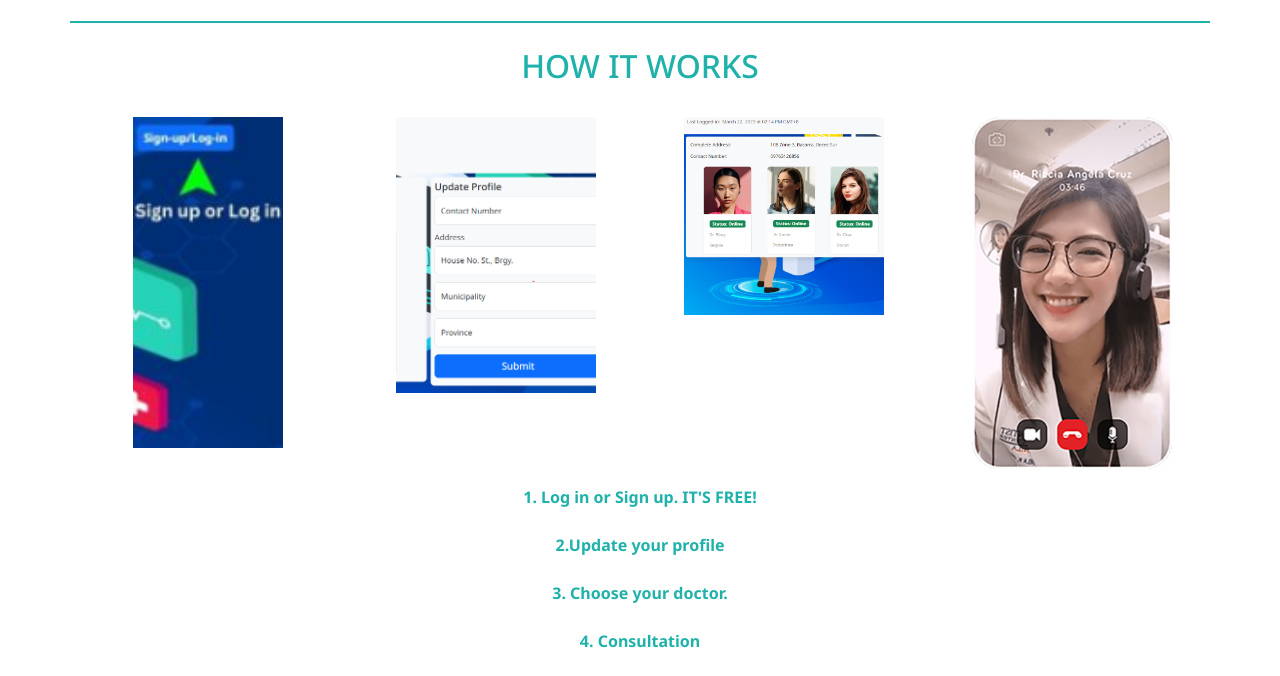
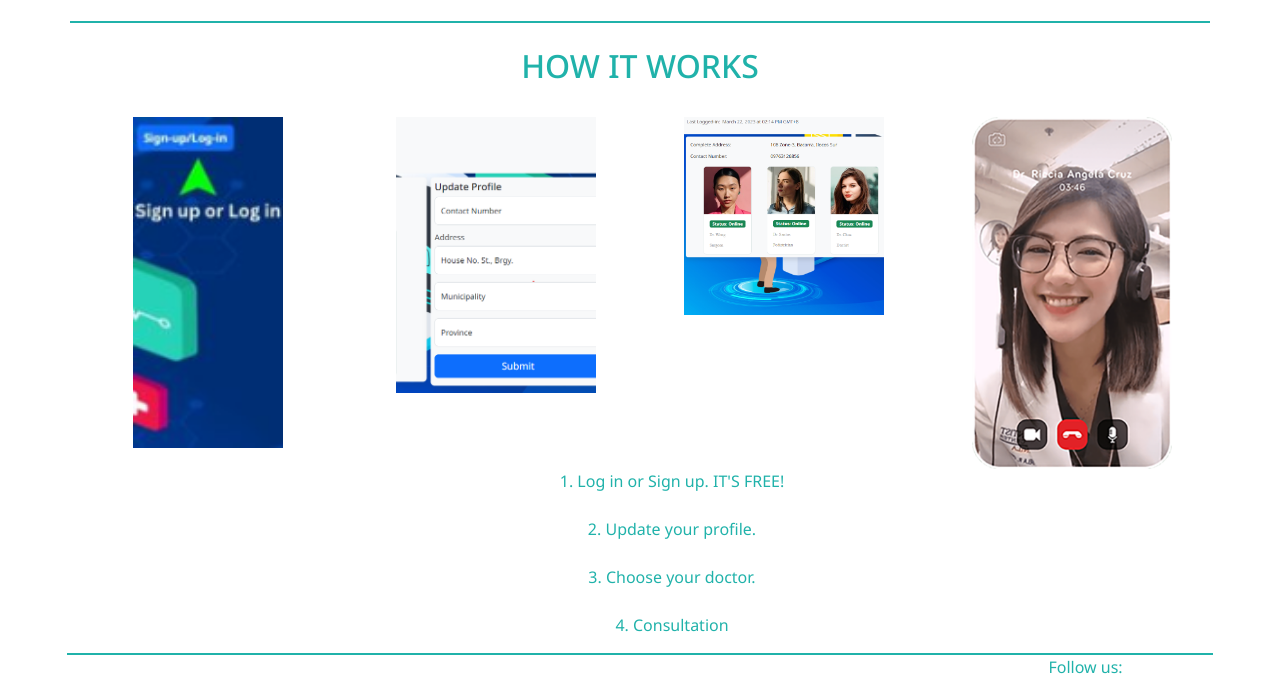
Before and after one commit to jhenbertgit/mini-project-2, a plain HTML site: page index.html in a window 1280 px wide. Shown: the part 5766-6442 px from the top of the page. Drawn offline with nearby package versions, Linux system fonts and the light colour scheme.

Commit message:
update the how it works steps

```diff
--- a/index.html
+++ b/index.html
@@ -857,14 +857,21 @@
 
             <br>
             <br>
+
             <div class="container">
-             <p>
-              <dt>1. Log in or Sign up. IT'S FREE!</dt> <br>
-              <dt>2.Update your profile</dt><br>
-              <dt>3. Choose your doctor.</dt><br>
-              <dt>4. Consultation</dt><br>
 
-            </p>
+              <ol class="text text-center">
+
+                <ul>1. Log in or Sign up. IT'S FREE!</ul><br>
+                <ul>2. Update your profile.
+                </ul> <br>
+                <ul>3. Choose your doctor.
+                </ul><BR>
+                <ul>4. Consultation
+                </ul>
+
+
+              </ol>
 
 
 
```
